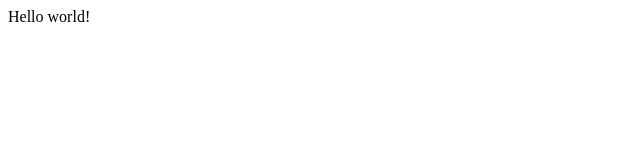
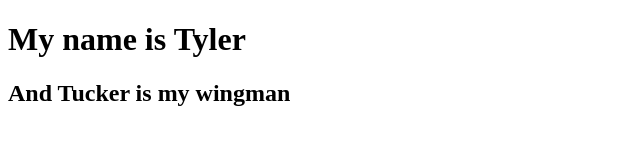
Before and after one commit to TylerOlsen14/SaltyGatsby2, a Gatsby site: page / in a window 1280 px wide. Shown: the whole page, without its empty margins (0-640 px from the left). Built offline with nearby package versions, Linux system fonts and the light colour scheme; Gatsby itself is replaced by a stand-in of ours.

Commit message:
first commit

```diff
--- a/src/pages/index.js
+++ b/src/pages/index.js
@@ -1,3 +1,12 @@
 import React from "react"
 
-export default () => <div>Hello world!</div>
+const Index = () => {
+  return(
+    <div>
+      <h1>My name is Tyler</h1>
+      <h2>And Tucker is my wingman</h2>
+    </div>
+  )
+}
+
+export default Index
```
